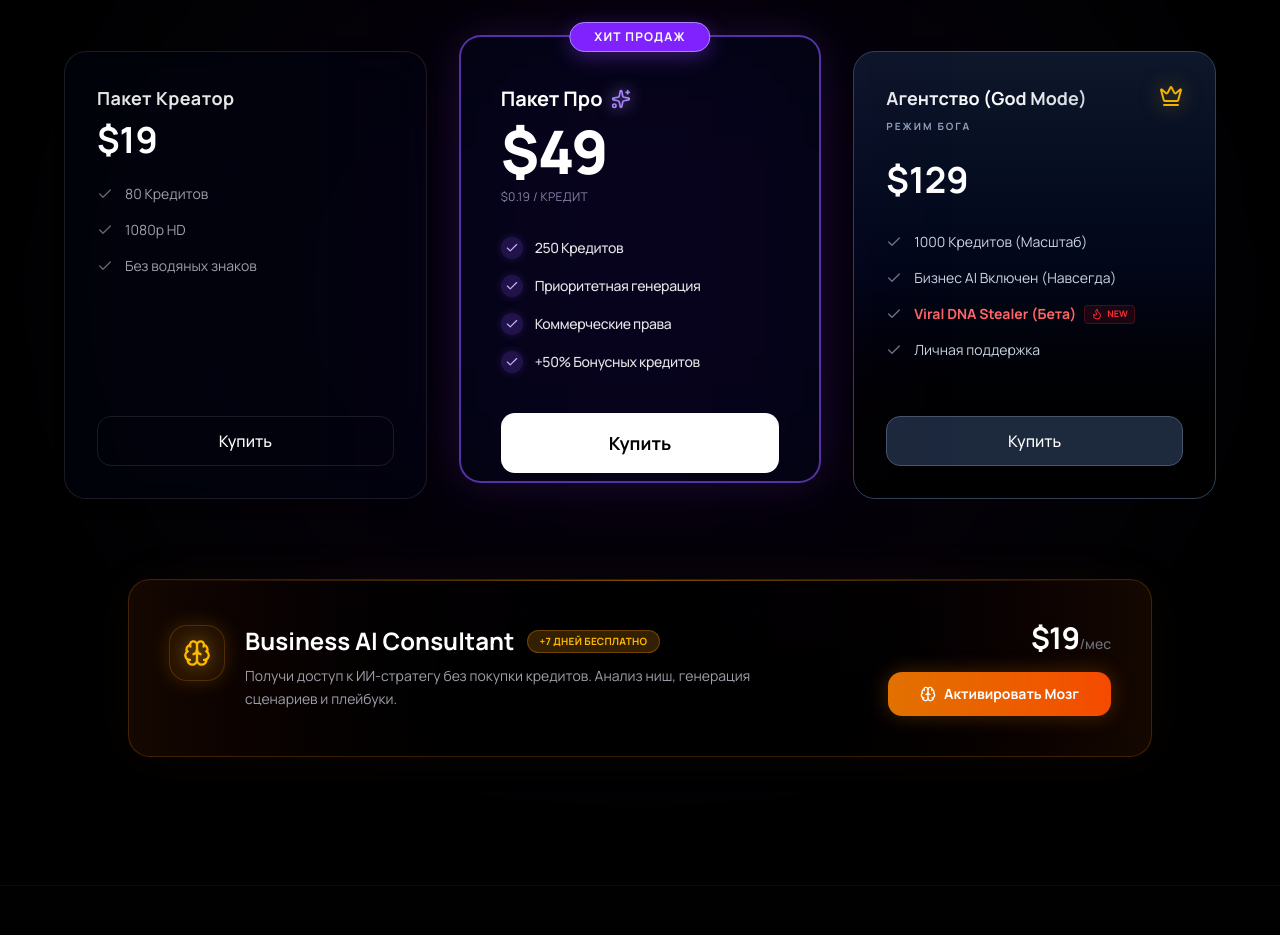
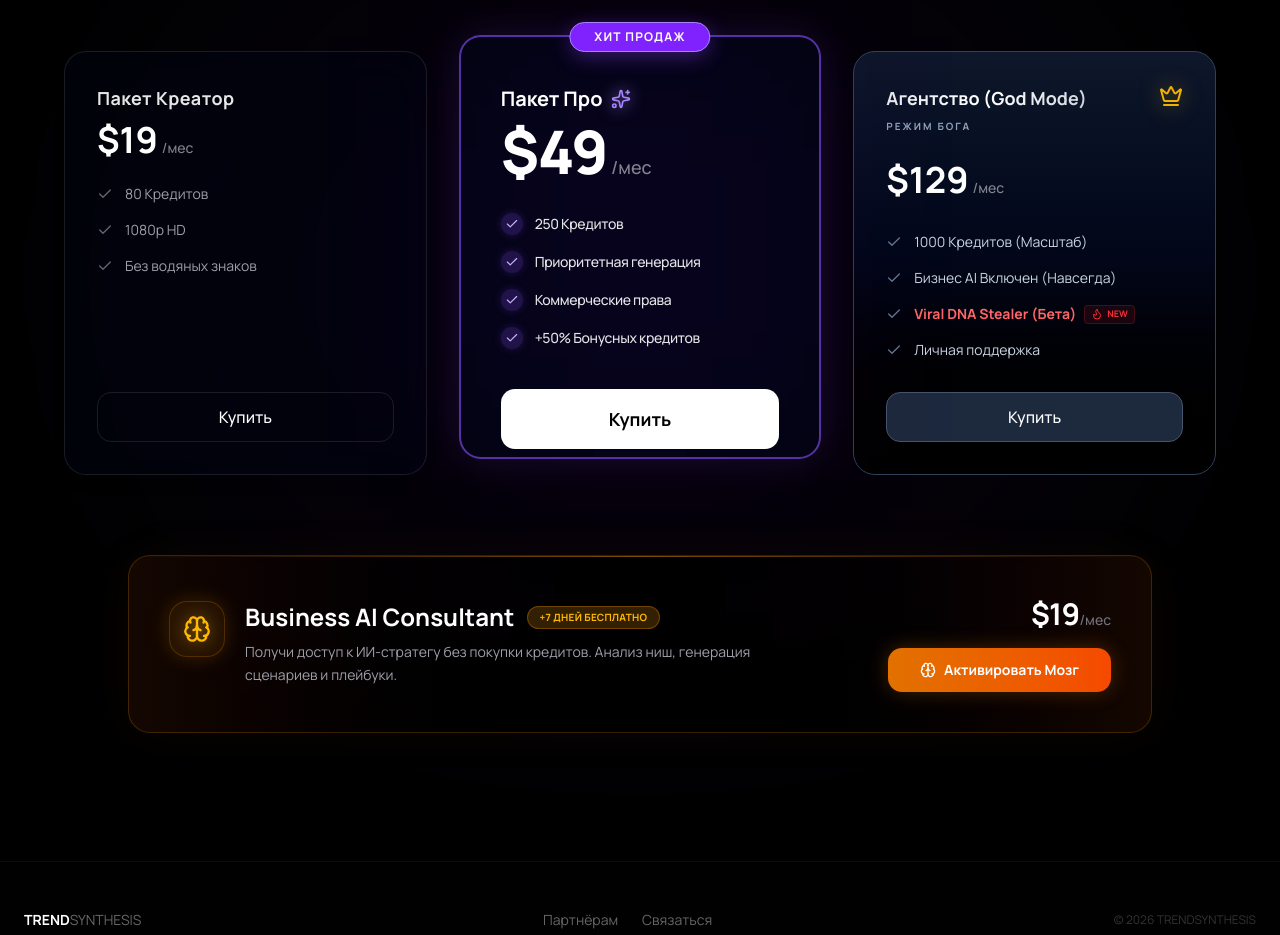
Before and after one commit to andreynaasulin-del/trendsynthesis, a Next.js app: page / in a window 1280 px wide. Shown: the part 4740-5675 px from the top of the page. Built offline with nearby package versions, Linux system fonts and the light colour scheme.

Commit message:
style(pricing): add /mo suffix + remove price per credit

```diff
--- a/src/components/landing/Pricing.tsx
+++ b/src/components/landing/Pricing.tsx
@@ -91,6 +91,7 @@ export function Pricing({ lang }: PricingProps) {
                             </h3>
                             <div className="flex items-baseline gap-1">
                                 <span className="text-4xl font-bold text-white">${credits.creator.amount}</span>
+                                <span className="text-sm font-medium text-white/50">/{isRu ? "мес" : "mo"}</span>
                             </div>
                         </div>
                         <div className="space-y-4 flex-1 mb-8">
@@ -130,10 +131,8 @@ export function Pricing({ lang }: PricingProps) {
                             </h3>
                             <div className="flex items-baseline gap-1">
                                 <span className="text-6xl font-black text-white tracking-tight">${credits.pro.amount}</span>
+                                <span className="text-lg font-medium text-white/50">/{isRu ? "мес" : "mo"}</span>
                             </div>
-                            <p className="text-violet-200/60 text-xs mt-2 font-mono uppercase tracking-wide">
-                                {isRu ? "$0.19 / кредит" : "$0.19 / credit"}
-                            </p>
                         </div>
 
                         <div className="space-y-4 flex-1 mb-10">
@@ -178,6 +177,7 @@ export function Pricing({ lang }: PricingProps) {
 
                             <div className="flex items-baseline gap-1 mb-8">
                                 <span className="text-4xl font-bold text-white">${credits.agency.amount}</span>
+                                <span className="text-sm font-medium text-white/50">/{isRu ? "мес" : "mo"}</span>
                             </div>
 
                             <div className="space-y-4 flex-1 mb-8">
```
